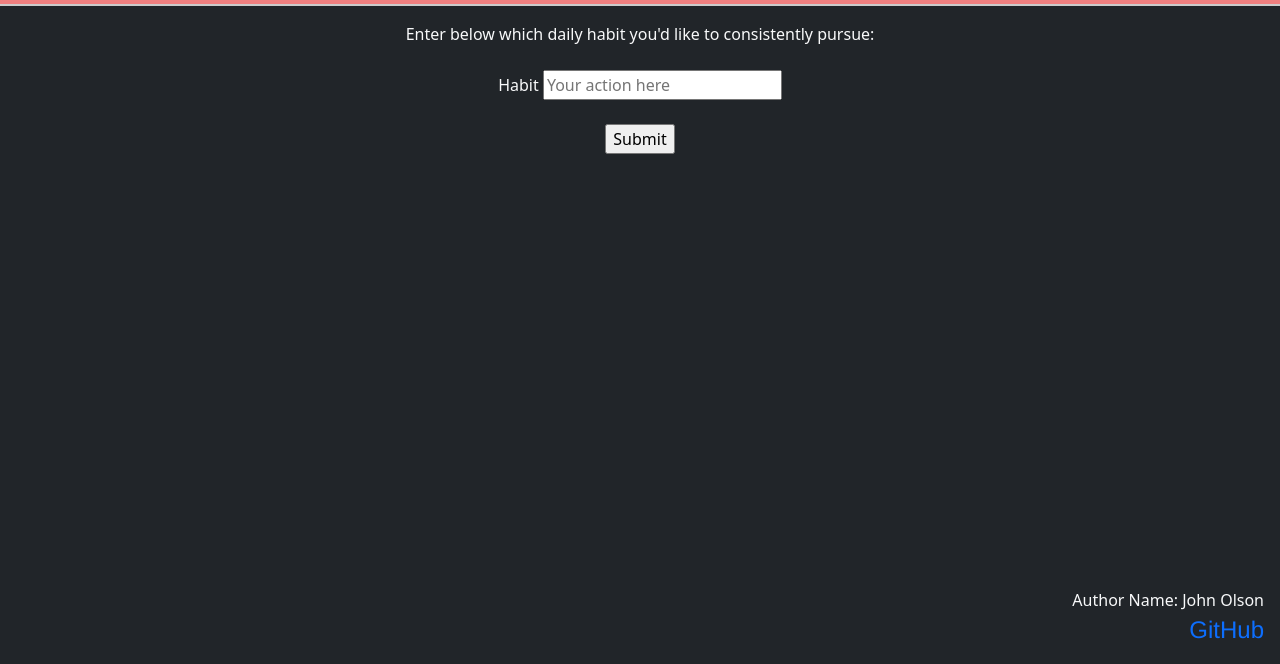
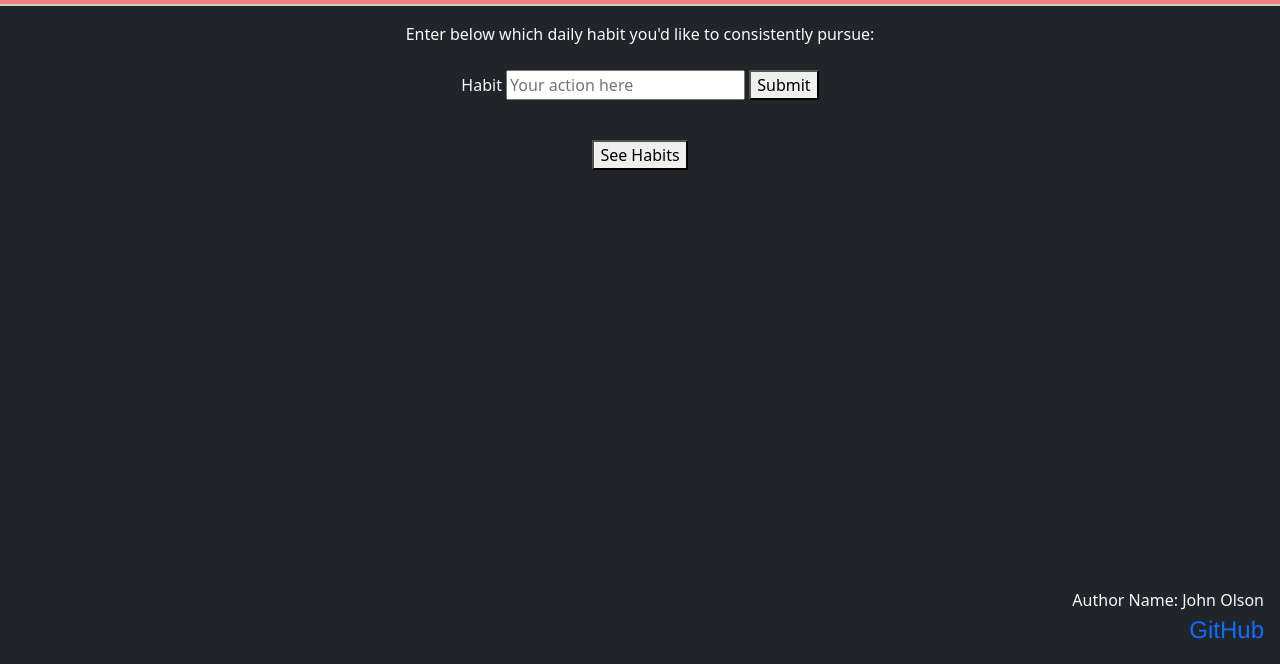
Before and after one commit to johno4472/startup, a plain HTML site: page create.html in a window 1280 px wide. Shown: the part 136-800 px from the top of the page. Drawn offline with nearby package versions, Linux system fonts and the light colour scheme.

Commit message:
fixed array creation and storage on create page

```diff
--- a/create.html
+++ b/create.html
@@ -50,16 +50,21 @@
       <!-- More formatting with old style HTML -->
       <br />
 
-      <div>
+      <form action="javascript:addNewHabit()">
         <label>Habit</label>
         <input type="text" id="habit" placeholder="Your action here"/>
-      </div>
+        <button type="submit">Submit</button>
+      </form>
 
       <br />
 
       <div>
-        <input type="button" onclick="addNewHabit()" value="Submit"/>
-            </div>
+
+      </div>
+      <div>
+        <button class="give-space" type="submit" onclick="seeHabits()">See Habits</button>
+      </div>
+
 
       <ul id="habitReview"></ul>
       <br />
--- a/create.js
+++ b/create.js
@@ -1,24 +1,29 @@
 //Create array of objects -> new habits (stored locally)
-habitArray = [];
-//When making new habit, push to that array (stringified "JSON.stringify" in local storage)
+habitArray = JSON.parse(localStorage.getItem("arrayOfHabits")) ?? [];
+console.log(habitArray);
+//When making new habit, push to that array (stringified "JSON.stringify" in local storage) JSON.parse
 function addNewHabit() {
-    const newHabit = document.querySelector("#habit");
-    localStorage.setItem("personalHabit", newHabit.value);
-//    window.location.href = "create.html";
-    // Make the order and associate it with a new HTML element
-    const habitElement = document.createElement("li");
-    const myHabit = {element: habitElement, habit: newHabit.value, daysProgress: 0};
+    const habitInput = document.querySelector("#habit");
 
-    // Insert the order into the HTML list
-    habitElement.innerHTML = `<span>New Habit: ${newHabit.value}</span>`;
-    const habitList = document.getElementById("habitReview");
-    habitList.appendChild(habitElement);
-
-    return myHabit;/*
-    const newElement = document.createElement("li");
-    orderElement.innerHTML = <span>Hello is this test working?</span>*/
+    localStorage.setItem("personalHabit", habitInput.value);
+//  take array from local storage, parse it, then push my newHabit.value onto the array
+    date = "2/28/24"
+    habitArray.push([habitInput.value, date]);
+    localStorage.setItem("arrayOfHabits", JSON.stringify(habitArray));
+    habitInput.value="";
+//  window.location.href = "create.html";
 }
 
-function createOrder() {
+function seeHabits() {
+    habitArray=JSON.parse(localStorage.getItem("arrayOfHabits"));
+    console.log(habitArray);
+    for (let i = 0; i < habitArray.length; i++) {
+        const habitElement = document.createElement("li");
+//  probably useless      const myHabit = {element: habitElement, habit: habitArray[i].value, daysProgress: 0};
 
+        // Insert the order into the HTML list
+        habitElement.innerHTML = `<span>New Habit: ${habitArray[i][0]} - Date Begun: ${habitArray[i][1]}</span>`;
+        const habitList = document.getElementById("habitReview");
+        habitList.appendChild(habitElement);
+    }
   }
--- a/main.css
+++ b/main.css
@@ -126,3 +126,7 @@ footer {
     font-family:Georgia, 'Times New Roman', Times, serif;
     font-style: bold;
 }
+
+button.give-space {
+    margin: 1em;
+}
```
